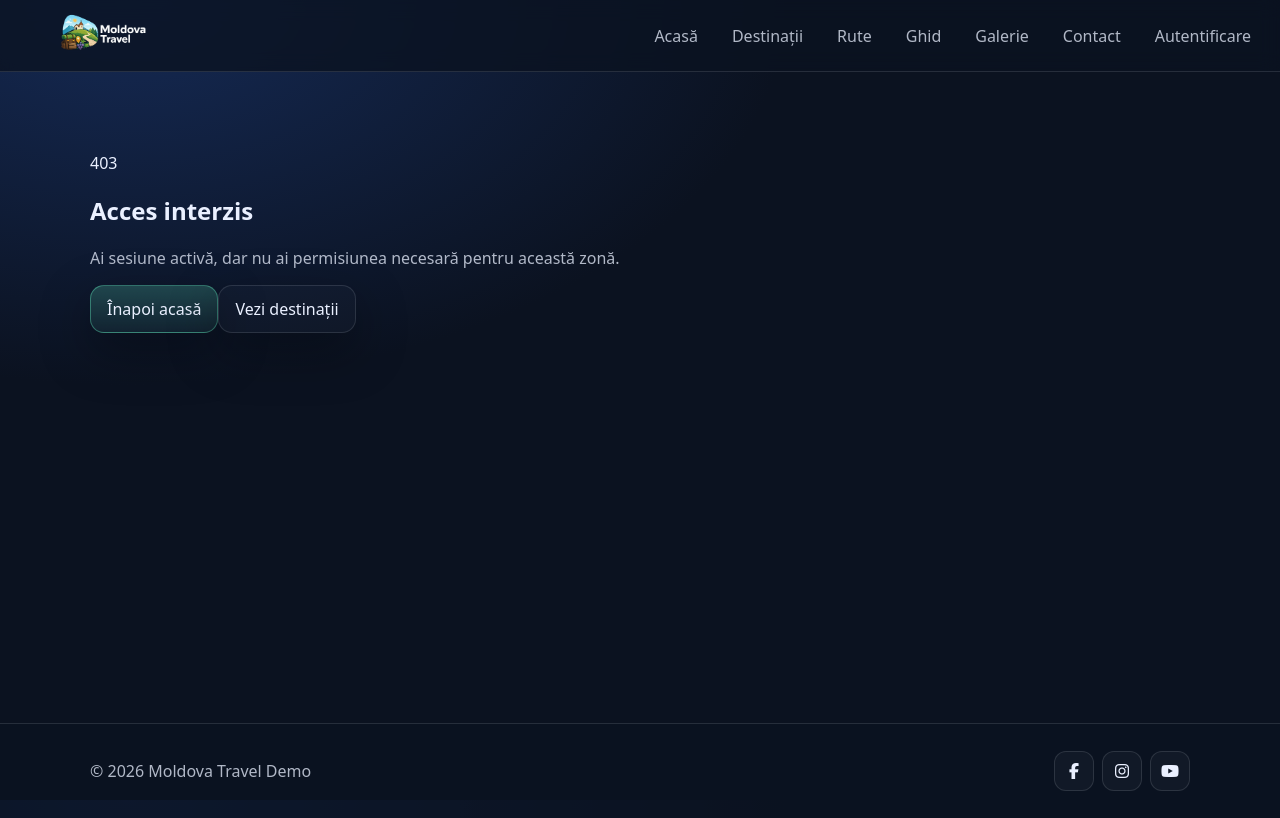
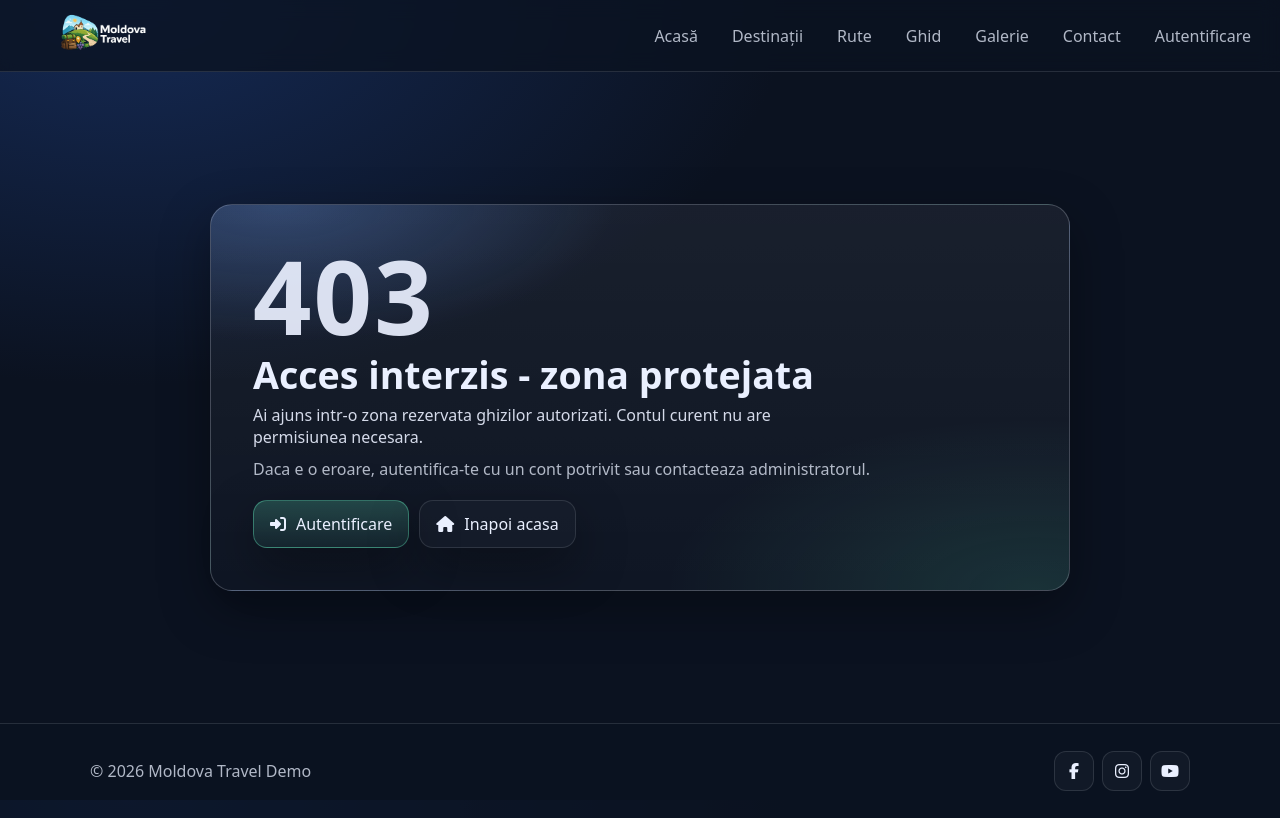
Before and after one commit to DarkSata/Dezvoltarea-unui-platforme-WEB-de-promovarea-turistica, a React (Vite) app: page /403 in a window 1280 px wide. Built offline with nearby package versions, Linux system fonts and the light colour scheme.

Commit message:
Adăugat pagini stilizate pentru errori posibile (404, 401, 403, 503. 500)

```diff
--- a/src/App.css
+++ b/src/App.css
@@ -817,6 +817,62 @@ textarea.form-control:-webkit-autofill:focus{
 }
 
 /* =========================
+   ERROR PAGES
+   ========================= */
+
+.error-page-shell{
+  min-height: calc(100vh - 72px - 77px);
+  display: flex;
+  align-items: center;
+}
+
+.error-page{
+  width: min(860px, 100%);
+  margin: 0 auto;
+  padding: clamp(24px, 4vw, 42px);
+  border-radius: calc(var(--radius) + 6px);
+  border: 1px solid var(--border-strong);
+  background:
+    radial-gradient(540px 220px at 8% 0%, rgba(120,170,255,.24), transparent 62%),
+    radial-gradient(560px 260px at 96% 100%, rgba(106,255,204,.12), transparent 66%),
+    linear-gradient(180deg, rgba(255,255,255,.06), rgba(255,255,255,.02));
+  box-shadow: var(--shadow);
+}
+
+.error-code{
+  margin: 0;
+  font-size: clamp(3.4rem, 8vw, 6.5rem);
+  font-weight: 800;
+  line-height: .95;
+  letter-spacing: .02em;
+  color: rgba(234,240,255,.92);
+}
+
+.error-page h2{
+  margin: 10px 0 8px;
+  font-size: clamp(1.6rem, 3vw, 2.35rem);
+  line-height: 1.1;
+}
+
+.error-message{
+  margin: 0;
+  max-width: 62ch;
+  color: rgba(234,240,255,.9);
+}
+
+.error-hint{
+  margin: 10px 0 0;
+  color: var(--muted);
+}
+
+.error-actions{
+  margin-top: 20px;
+  display: flex;
+  flex-wrap: wrap;
+  gap: 10px;
+}
+
+/* =========================
    DESTINATII / RUTE (Leaflet + UI)
    ========================= */
 
--- a/src/app/router/AppRouter.tsx
+++ b/src/app/router/AppRouter.tsx
@@ -11,6 +11,7 @@ import Unauthorized401 from "../../errors/Unauthorized401";
 import Forbidden403 from "../../errors/Forbidden403";
 import NotFound404 from "../../errors/NotFound404";
 import ServerError500 from "../../errors/ServerError500";
+import ServiceUnavailable503 from "../../errors/ServiceUnavailable503";
 
 export default function AppRouter() {
   return (
@@ -30,6 +31,7 @@ export default function AppRouter() {
         <Route path="403" element={<Forbidden403 />} />
         <Route path="404" element={<NotFound404 />} />
         <Route path="500" element={<ServerError500 />} />
+        <Route path="503" element={<ServiceUnavailable503 />} />
         <Route path="*" element={<Navigate to="/404" replace />} />
       </Route>
     </Routes>
--- /dev/null
+++ b/src/errors/ErrorPage.tsx
@@ -0,0 +1,44 @@
+import { Link } from "react-router-dom";
+
+type ErrorAction = {
+  to: string;
+  label: string;
+  variant?: "primary" | "ghost";
+  icon?: string;
+};
+
+type ErrorPageProps = {
+  code: string;
+  title: string;
+  message: string;
+  hint?: string;
+  actions: ErrorAction[];
+};
+
+export default function ErrorPage({ code, title, message, hint, actions }: ErrorPageProps) {
+  return (
+    <section className="section error-page-shell">
+      <div className="container">
+        <article className="error-page" aria-labelledby={`error-title-${code}`}>
+          <p className="error-code">{code}</p>
+          <h2 id={`error-title-${code}`}>{title}</h2>
+          <p className="error-message">{message}</p>
+          {hint ? <p className="error-hint">{hint}</p> : null}
+
+          <div className="error-actions">
+            {actions.map((action) => (
+              <Link
+                key={`${code}-${action.to}-${action.label}`}
+                className={`btn ${action.variant === "ghost" ? "ghost" : "primary"}`}
+                to={action.to}
+              >
+                {action.icon ? <i className={action.icon} aria-hidden="true"></i> : null}
+                {action.label}
+              </Link>
+            ))}
+          </div>
+        </article>
+      </div>
+    </section>
+  );
+}
--- a/src/errors/Forbidden403.tsx
+++ b/src/errors/Forbidden403.tsx
@@ -1,23 +1,16 @@
-import { Link } from "react-router-dom";
+import ErrorPage from "./ErrorPage";
 
 export default function Forbidden403() {
   return (
-    <section className="section">
-      <div className="container">
-        <article className="error-page">
-          <p className="error-code">403</p>
-          <h2>Acces interzis</h2>
-          <p className="muted">Ai sesiune activă, dar nu ai permisiunea necesară pentru această zonă.</p>
-          <div className="error-actions">
-            <Link className="btn primary" to="/">
-              Înapoi acasă
-            </Link>
-            <Link className="btn ghost" to="/destinations">
-              Vezi destinații
-            </Link>
-          </div>
-        </article>
-      </div>
-    </section>
+    <ErrorPage
+      code="403"
+      title="Acces interzis - zona protejata"
+      message="Ai ajuns intr-o zona rezervata ghizilor autorizati. Contul curent nu are permisiunea necesara."
+      hint="Daca e o eroare, autentifica-te cu un cont potrivit sau contacteaza administratorul."
+      actions={[
+        { to: "/login", label: "Autentificare", icon: "fa-solid fa-right-to-bracket" },
+        { to: "/", label: "Inapoi acasa", variant: "ghost", icon: "fa-solid fa-house" },
+      ]}
+    />
   );
 }
--- a/src/errors/NotFound404.tsx
+++ b/src/errors/NotFound404.tsx
@@ -1,20 +1,21 @@
-import { Link } from "react-router-dom";
+import ErrorPage from "./ErrorPage";
 
 export default function NotFound404() {
   return (
-    <section className="section">
-      <div className="container">
-        <article className="error-page">
-          <p className="error-code">404</p>
-          <h2>Pagină inexistentă</h2>
-          <p className="muted">Ruta cerută nu există în această aplicație.</p>
-          <div className="error-actions">
-            <Link className="btn primary" to="/">
-              Înapoi acasă
-            </Link>
-          </div>
-        </article>
-      </div>
-    </section>
+    <ErrorPage
+      code="404"
+      title="Te-ai ratacit pe traseu"
+      message="Pagina cautata nu exista sau drumul catre ea s-a schimbat."
+      hint="Poti reveni pe harta principala sau continua explorarea destinatiilor recomandate."
+      actions={[
+        { to: "/", label: "Inapoi acasa", icon: "fa-solid fa-house" },
+        {
+          to: "/destinations",
+          label: "Vezi destinatii",
+          variant: "ghost",
+          icon: "fa-solid fa-compass",
+        },
+      ]}
+    />
   );
 }
--- a/src/errors/ServerError500.tsx
+++ b/src/errors/ServerError500.tsx
@@ -1,23 +1,16 @@
-import { Link } from "react-router-dom";
+import ErrorPage from "./ErrorPage";
 
 export default function ServerError500() {
   return (
-    <section className="section">
-      <div className="container">
-        <article className="error-page">
-          <p className="error-code">500</p>
-          <h2>Eroare internă de server</h2>
-          <p className="muted">Eroare simulată de serviciu. Încearcă din nou sau revino mai târziu.</p>
-          <div className="error-actions">
-            <Link className="btn primary" to="/">
-              Înapoi acasă
-            </Link>
-            <Link className="btn ghost" to="/admin">
-              Admin
-            </Link>
-          </div>
-        </article>
-      </div>
-    </section>
+    <ErrorPage
+      code="500"
+      title="Drumul este inchis temporar"
+      message="A aparut o problema interna in timpul procesarii cererii."
+      hint="Echipa tehnica a primit semnalul. Incearca din nou peste cateva momente."
+      actions={[
+        { to: "/", label: "Inapoi acasa", icon: "fa-solid fa-house" },
+        { to: "/contact", label: "Contact suport", variant: "ghost", icon: "fa-solid fa-headset" },
+      ]}
+    />
   );
 }
--- /dev/null
+++ b/src/errors/ServiceUnavailable503.tsx
@@ -0,0 +1,16 @@
+import ErrorPage from "./ErrorPage";
+
+export default function ServiceUnavailable503() {
+  return (
+    <ErrorPage
+      code="503"
+      title="Serviciul este in pauza de mentenanta"
+      message="Platforma lucreaza in culise la o actualizare si nu poate raspunde acum."
+      hint="Reimprospateaza pagina peste cateva minute sau revino mai tarziu."
+      actions={[
+        { to: "/", label: "Inapoi acasa", icon: "fa-solid fa-house" },
+        { to: "/routes", label: "Vezi trasee", variant: "ghost", icon: "fa-solid fa-route" },
+      ]}
+    />
+  );
+}
--- a/src/errors/Unauthorized401.tsx
+++ b/src/errors/Unauthorized401.tsx
@@ -1,23 +1,16 @@
-import { Link } from "react-router-dom";
+import ErrorPage from "./ErrorPage";
 
 export default function Unauthorized401() {
   return (
-    <section className="section">
-      <div className="container">
-        <article className="error-page">
-          <p className="error-code">401</p>
-          <h2>Neautorizat</h2>
-          <p className="muted">Trebuie să fii autentificat ca să accesezi această pagină.</p>
-          <div className="error-actions">
-            <Link className="btn primary" to="/login">
-              Mergi la login
-            </Link>
-            <Link className="btn ghost" to="/">
-              Înapoi acasă
-            </Link>
-          </div>
-        </article>
-      </div>
-    </section>
+    <ErrorPage
+      code="401"
+      title="Trebuie bilet de intrare"
+      message="Nu exista o sesiune activa pentru aceasta pagina."
+      hint="Conecteaza-te mai jos si te trimitem imediat inapoi pe ruta dorita."
+      actions={[
+        { to: "/login", label: "Mergi la login", icon: "fa-solid fa-user-check" },
+        { to: "/", label: "Inapoi acasa", variant: "ghost", icon: "fa-solid fa-house" },
+      ]}
+    />
   );
 }
--- a/src/pages/AdminPage.tsx
+++ b/src/pages/AdminPage.tsx
@@ -1,5 +1,6 @@
 import { useCallback, useEffect, useMemo, useState } from "react";
 import type { FormEvent } from "react";
+import { useLocation, useNavigate } from "react-router-dom";
 import Button from "../components/Button";
 import Empty from "../components/Empty";
 import ErrorState from "../components/Error";
@@ -42,6 +43,8 @@ function validate(input: DestinationInput): FormErrors {
 }
 
 export default function AdminPage() {
+  const navigate = useNavigate();
+  const location = useLocation();
   const [items, setItems] = useState<Destination[]>([]);
   const [loading, setLoading] = useState(true);
   const [error, setError] = useState<string | null>(null);
@@ -70,11 +73,12 @@ export default function AdminPage() {
       });
       setItems(result.items);
     } catch {
+      navigate("/503", { replace: true, state: { from: location.pathname } });
       setError("Nu am putut încărca lista pentru admin.");
     } finally {
       setLoading(false);
     }
-  }, [category, search, sortBy]);
+  }, [category, location.pathname, navigate, search, sortBy]);
 
   useEffect(() => {
     const timer = setTimeout(() => {
--- a/src/pages/LoginPage.tsx
+++ b/src/pages/LoginPage.tsx
@@ -62,9 +62,7 @@ export default function LoginPage() {
 
     const fallback = result.role === "admin" ? "/admin" : "/destinations";
     const nextPath =
-      from && !from.startsWith("/40") && from !== "/login" && from !== "/500"
-        ? from
-        : fallback;
+      from && !/^\/(40|50)\d$/.test(from) && from !== "/login" ? from : fallback;
 
     navigate(nextPath, { replace: true });
   }
```
Also changed, not shown: src/pages/DestinationsPage.tsx (+6 -2 lines).
